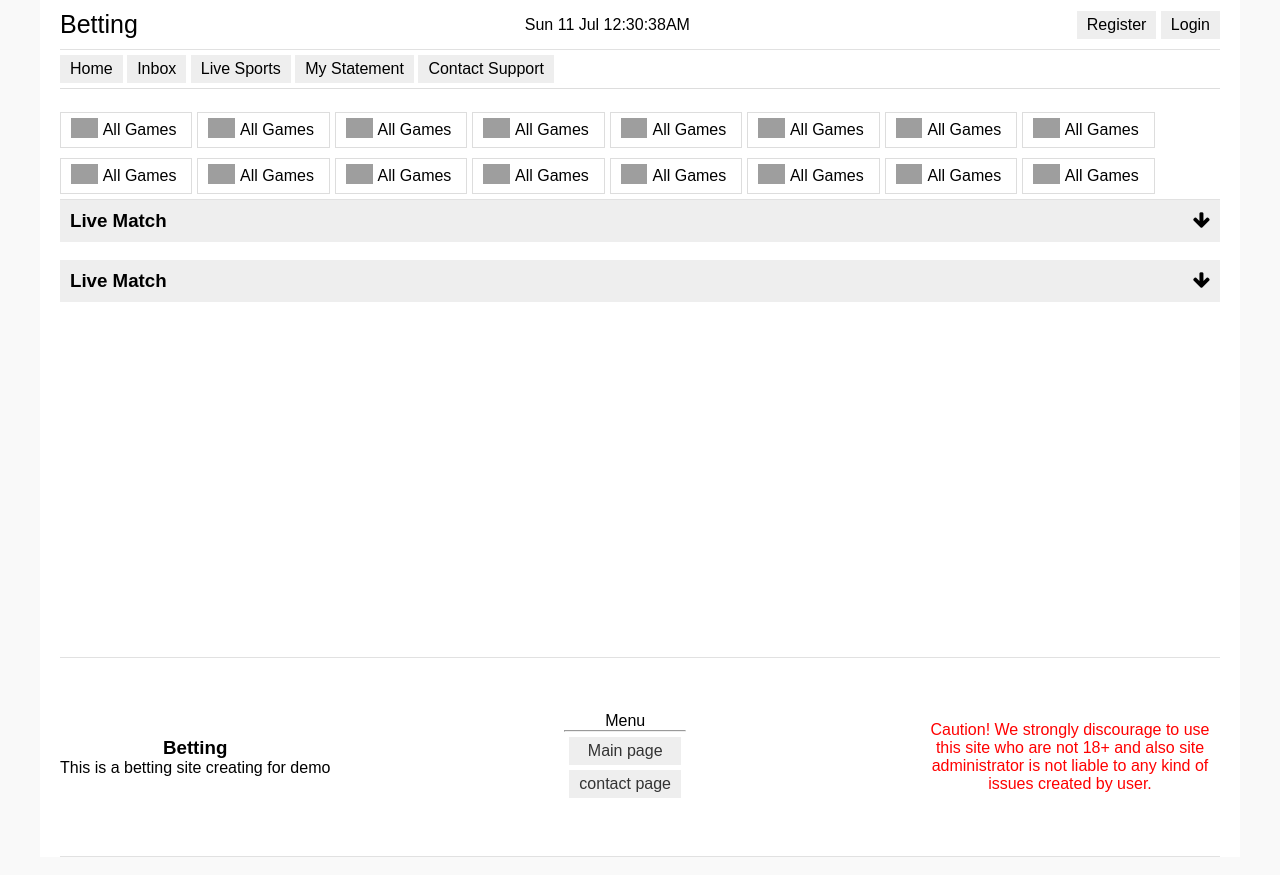
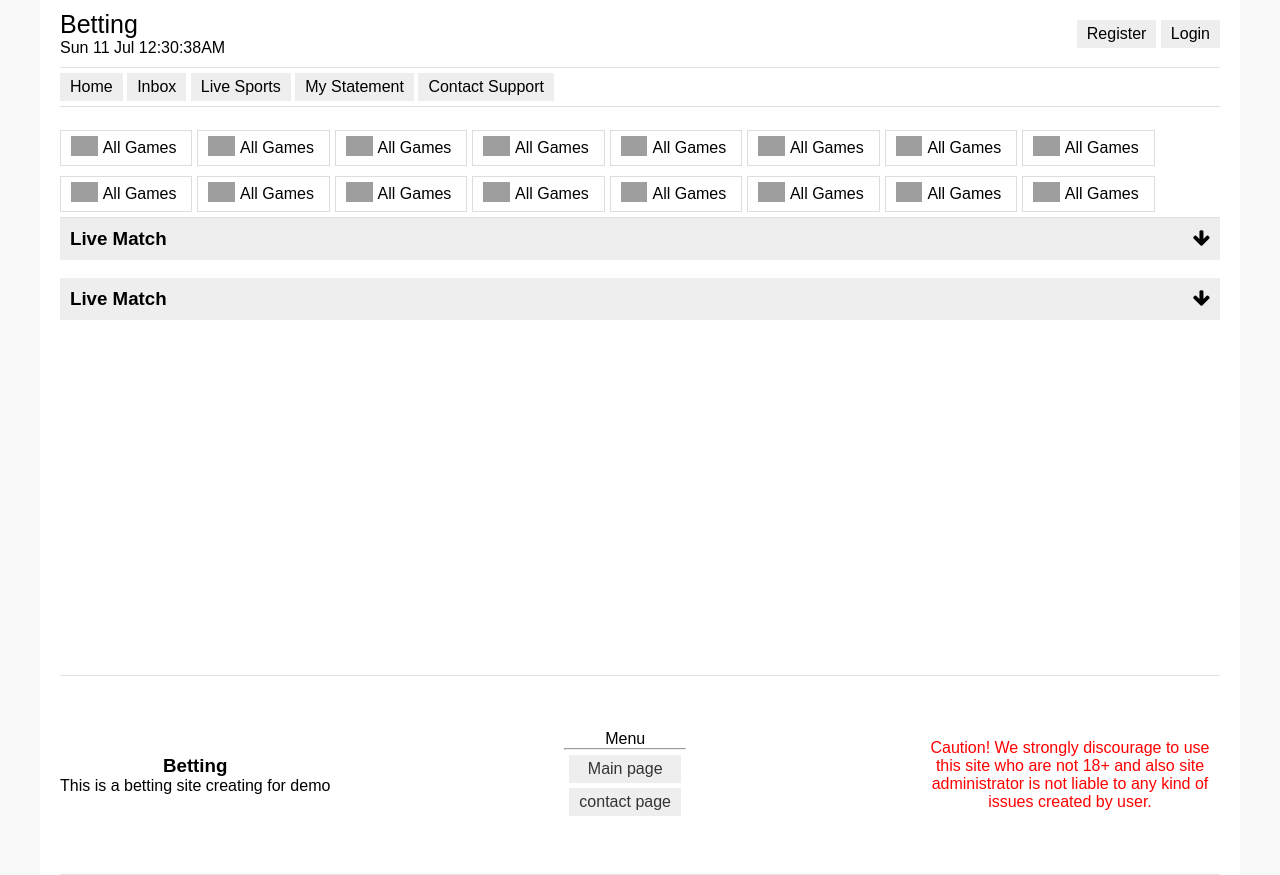
Before and after one commit to mdhgtushar/betting-site, a PHP site: page /User/index.html in a window 1280 px wide. Run offline with PHP 8.4, Linux system fonts and the light colour scheme; grey boxes are pictures that could not be loaded.

Commit message:
some update

```diff
--- a/User/index.html
+++ b/User/index.html
@@ -11,8 +11,10 @@
 <body>
     <section class="container">
         <section id="header">
+            <div class="sm-heder">
             <div class="header-logo">Betting</div>
             <div class="header-time">Sun 11 Jul 12:30:38AM</div>
+            </div>
             <div class="header-nav">
                 <ul>
                     <li><a href="#">Register</a></li>
--- a/User/style.css
+++ b/User/style.css
@@ -19,8 +19,10 @@
 display: flex;
 justify-content: space-between;
 align-items: center;
-height: 50px;
 border-bottom: 1px solid #dddd;
+}
+.sm-heder{
+    padding: 10px 0;
 }
 .header-logo{ font-size: 25px;}
 .header-nav{}
@@ -119,6 +121,7 @@
 }
 #footer{
 display: block;
+padding: 30px 0;
 }
 .footer-info, .footer-text{
     max-width: initial;
```
